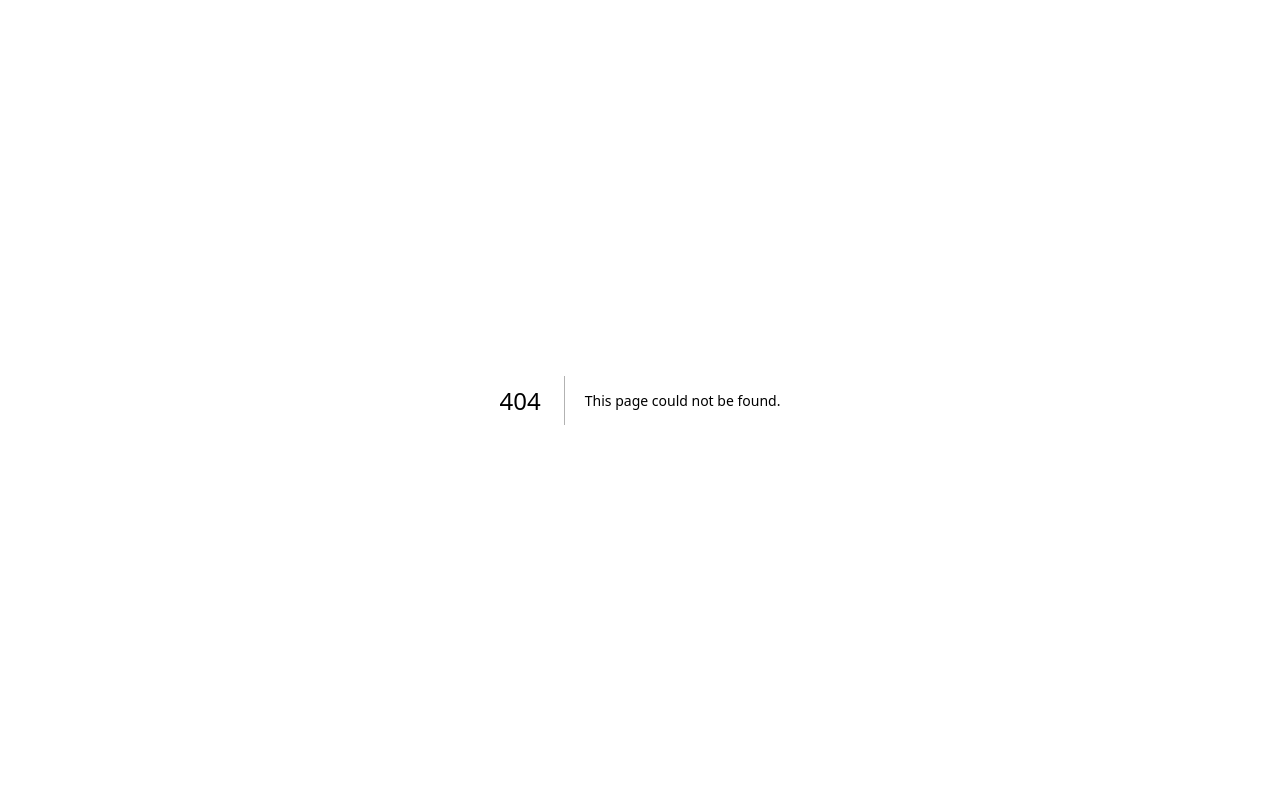
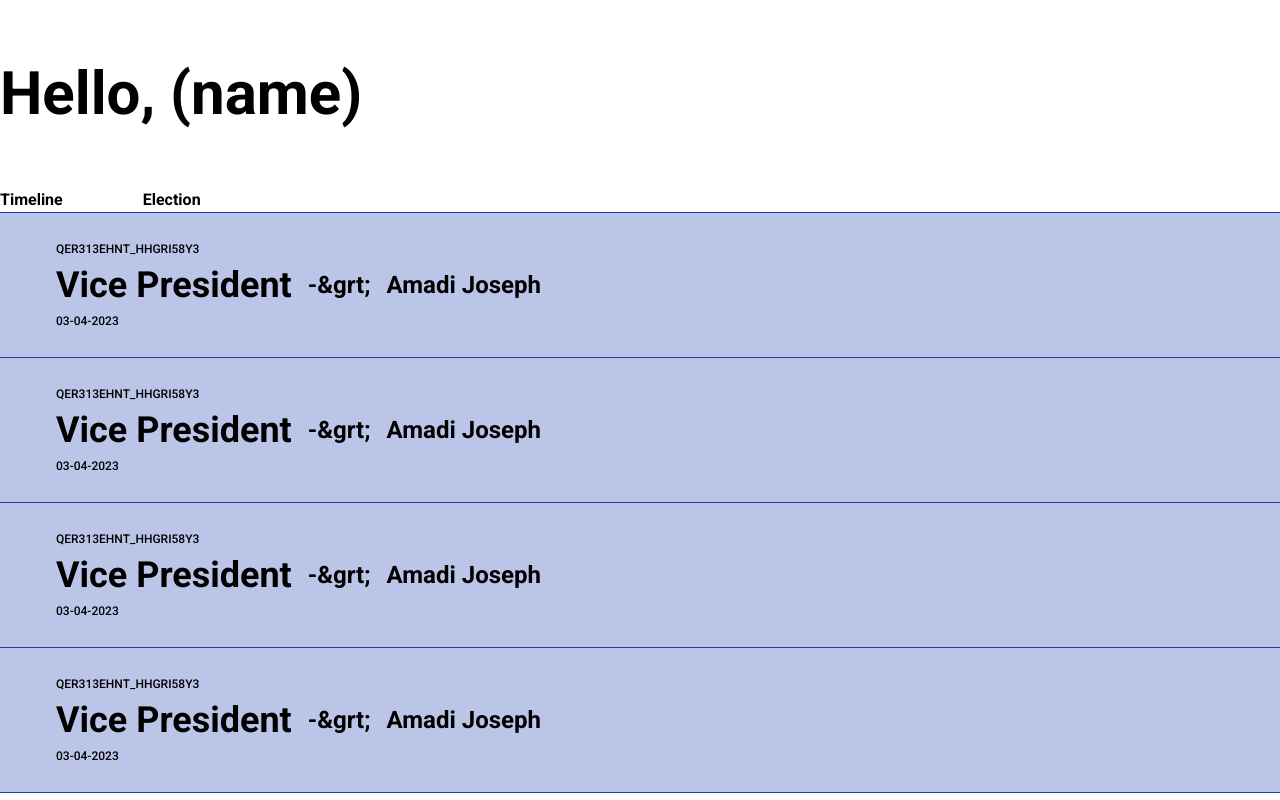
Before and after one commit to mmesomasaint/sheerpoll, a Next.js app: page /v/dashboard/election in a window 1280 px wide. Before the commit this address had no page. Built offline with nearby package versions, Linux system fonts and the light colour scheme.

Commit message:
Feat: Create the voted position accordion

```diff
--- /dev/null
+++ b/app/v/dashboard/election/page.tsx
@@ -0,0 +1,32 @@
+'use client'
+
+import { useRouter } from 'next/navigation'
+
+export default function Election() {
+  return (
+    <div className='flex flex-col gap-0'>
+      <VotedPositionAccordion />
+      <VotedPositionAccordion />
+      <VotedPositionAccordion />
+      <VotedPositionAccordion />
+    </div>
+  )
+}
+
+function VotedPositionAccordion() {
+  const router = useRouter()
+
+  return (
+    <div className='bg-primary/30 first:border-t first:border-t-primary border-b border-b-primary px-14 py-7'>
+      <div className='flex flex-col items-start gap-2'>
+        <p className='text-xs font-medium'>QER313EHNT_HHGRI58Y3</p>
+        <div className='flex justify-start items-center gap-4'>
+          <h3 className='text-4xl font-semibold text-'>Vice President</h3>
+          <h3 className='text-2xl font-semibold text-'>-&grt;</h3>
+          <h3 className='text-2xl font-semibold text-'>Amadi Joseph</h3>
+        </div>
+        <p className='text-xs font-medium'>03-04-2023</p>
+      </div>
+    </div>
+  )
+}
```
